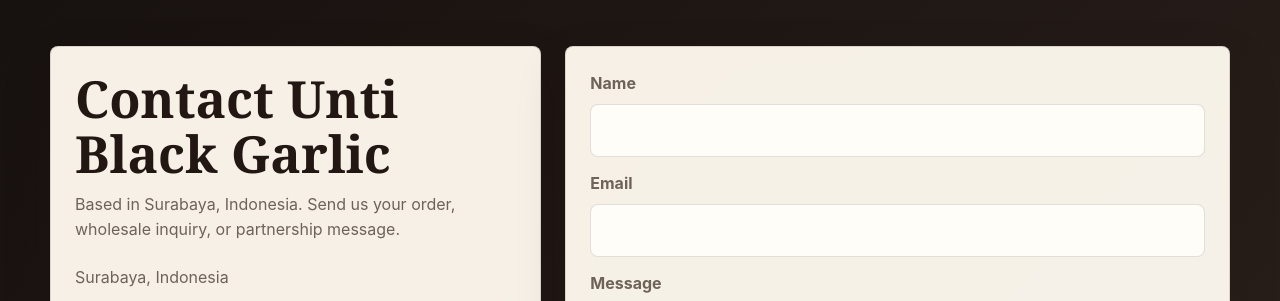
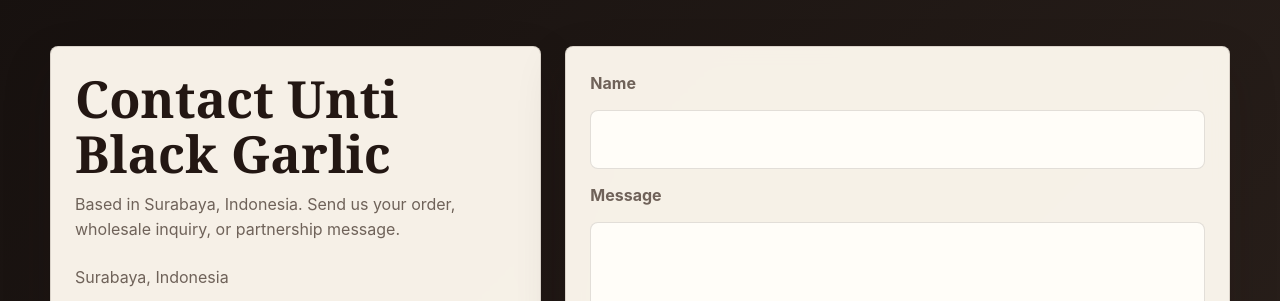
Before and after one commit to pushkarbodanapu/Unti, a website: page shop.html in a window 1280 px wide. Shown: the part 1808-2109 px from the top of the page. Drawn offline with Linux system fonts and the light colour scheme.

Commit message:
fix email

```diff
--- a/shop.html
+++ b/shop.html
@@ -99,7 +99,6 @@
           </article>
           <form class="card form" data-contact-form>
             <label><span data-i18n="formName">Name</span><input name="name" autocomplete="name" required></label>
-            <label><span data-i18n="formEmail">Email</span><input name="email" type="email" autocomplete="email" required></label>
             <label><span data-i18n="formMessage">Message</span><textarea name="message" required></textarea></label>
             <button class="btn btn-primary" type="submit" data-i18n="sendMessage">Send Message</button>
           </form>
```
Also changed, not shown: 1 other file.
